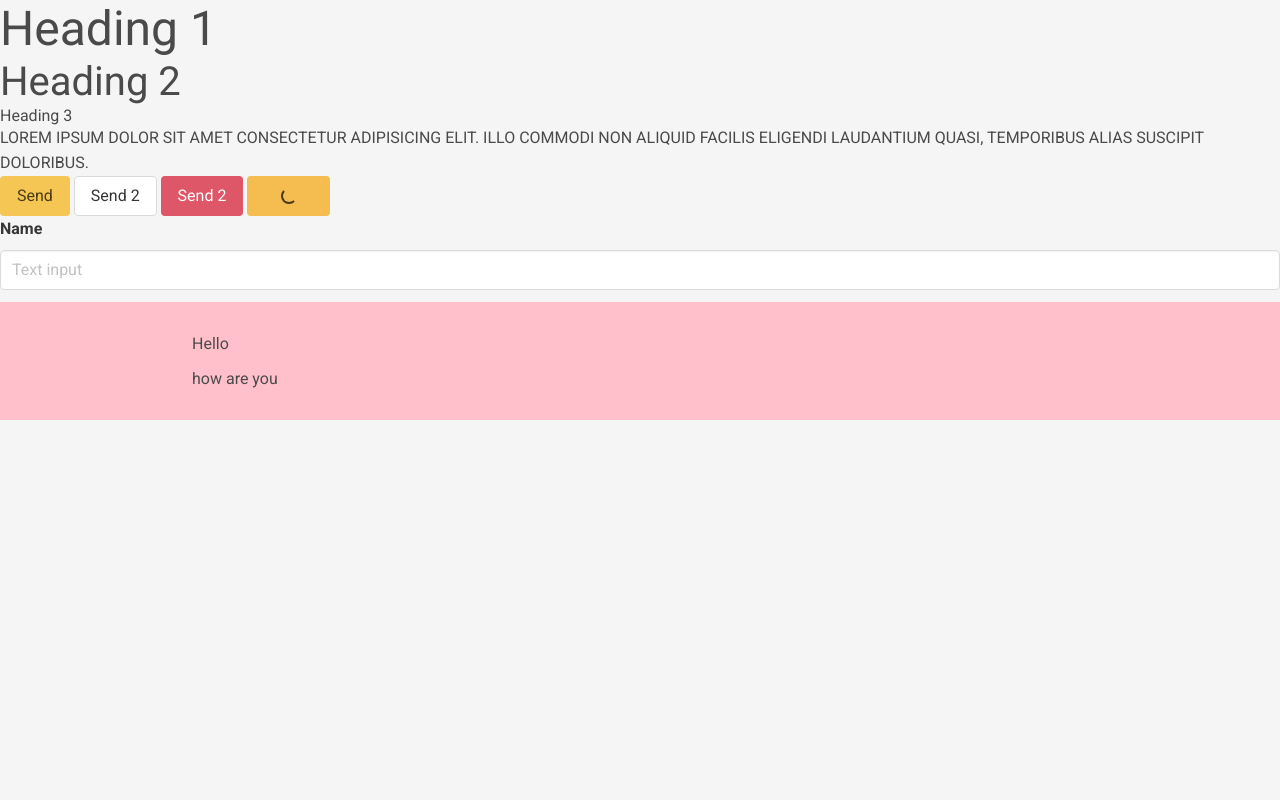
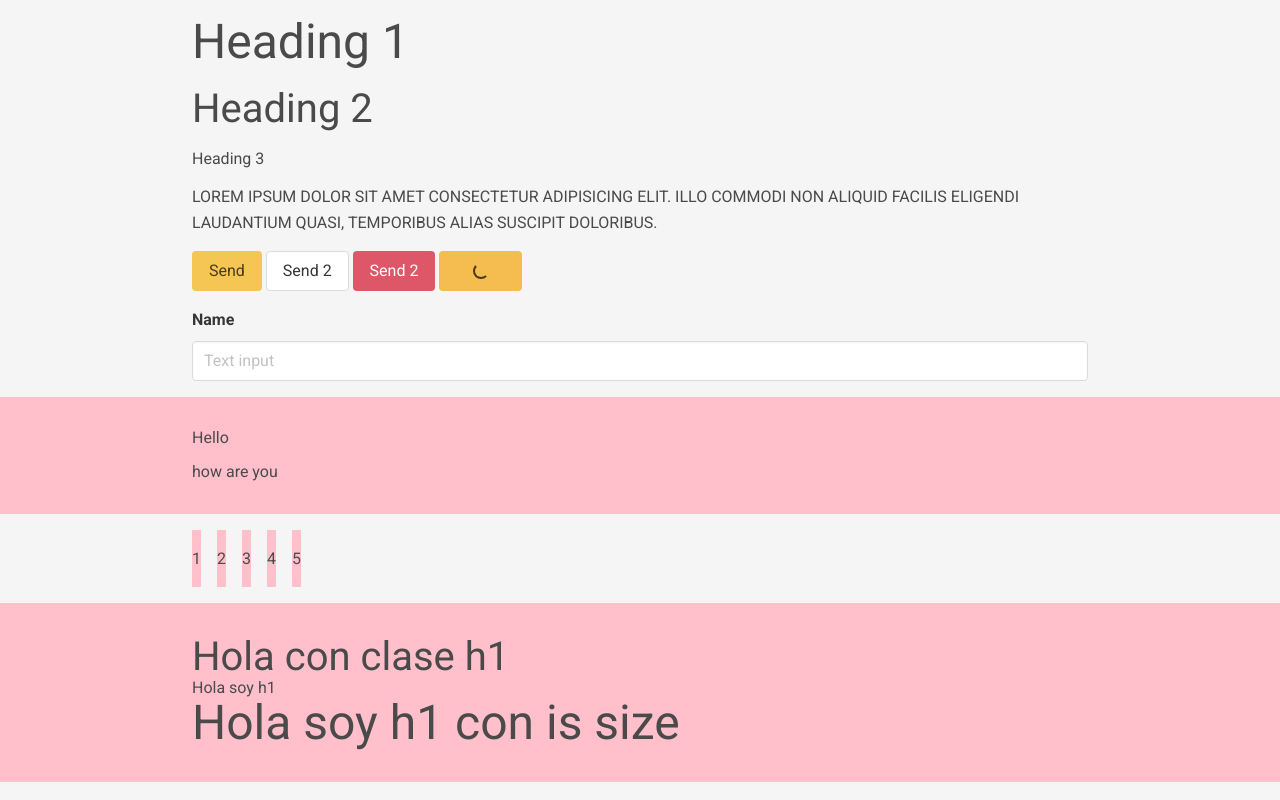
Before and after one commit to lucasdavidferrero/libBulmaSass, a website built with webpack: page index.html in a window 1280 px wide. Built offline with nearby package versions, Linux system fonts and the light colour scheme.

Commit message:
Agrego cambios.

```diff
--- a/index.html
+++ b/index.html
@@ -15,18 +15,23 @@
     </style>
 </head>
 <body>
+    <div class="container flow-content">
         <h1 class="is-size-1">Heading 1</h1>
         <h2 class="is-size-2 is-capitalized">Heading 2</h2>
         <h3>Heading 3</h3>
         <p class="is-uppercase">Lorem ipsum dolor sit amet consectetur adipisicing elit. Illo commodi non aliquid facilis eligendi laudantium quasi, temporibus alias suscipit doloribus.</p>
+        <div>
             <button class="button is-primary">Send</button>
             <button class="button">Send 2</button>
             <button class="button is-danger">Send 2</button>
             <button class="button is-warning is-loading">Send 2</button>
+        </div>
+
         <div class="field">
             <label class="label">Name</label>
             <div class="control">
             <input class="input" type="text" placeholder="Text input">
+            </div>
         </div>
     </div>
     <section class="section">
@@ -35,5 +40,20 @@
             <h2>how are you</h2>
         </div>
     </section>
+    <div class="container flex">
+        <section class="section">1</section>
+        <section class="section">2</section>
+        <section class="section">3</section>
+        <section class="section">4</section>
+        <section class="section">5</section>
+    </div>
+    <div class="section">
+        <div class="container">
+            <h1 class="h1 is-size-5-mobile">Hola con clase h1</h1>
+            <h1>Hola soy h1</h1>
+            <h1 class="is-size-1">Hola soy h1 con is size</h1>
+        </div>
+
+    </div>
 </body>
 </html>
--- a/sass/base/_reset.scss
+++ b/sass/base/_reset.scss
@@ -3,16 +3,15 @@
     box-sizing: border-box;
 }
 body {
-
+    min-height: 100vh;
 }
-
-h1,
-h2,
-h3,
-h4,
-h5,
-h6 {
-    line-height: 1.2;
+h1, .h1
+h2, .h2
+h3, .h3
+h4, .h4
+h5, .h5
+h6, .h6 {
+    line-height: 1.1;
 }
 
 h1,
@@ -24,3 +23,22 @@ h6,
 p {
     margin: 0;
 }
+
+.h1 {
+    font-size: 2.5em;
+}
+.h2 {
+    font-size: 2rem;
+}
+.h3 {
+    font-size: 1.5rem;
+}
+.h4 {
+    font-size: 1.25rem;
+}
+.h5 {
+    font-size: 1rem;
+}
+.h5 {
+    font-size: 0.75rem;
+}
--- a/sass/base/_utils.scss
+++ b/sass/base/_utils.scss
@@ -3,6 +3,9 @@
 /* Layout related utilities */
 .flow-content > * + * {
     margin-top: $flow-space;
+}
+.flow-content-large > * + * {
+    margin-top: calc(flow-space * 2);
 }
 .container {
     padding: $gutter;
@@ -20,3 +23,20 @@
         width: 60%;
     }
 }
+
+.flex {
+    display: flex;
+    flex-direction: column;
+}
+.flex > * + * {
+    margin: ($flow-space * 2) 0 0 0;
+}
+@media (min-width: $break-medium) {
+    .flex {
+      flex-direction: row;
+    }
+
+    .flex > * + * {
+      margin: 0 0 0 $flow-space;
+    }
+}
--- a/sass/components/_all.scss
+++ b/sass/components/_all.scss
@@ -0,0 +1 @@
+@import "./message";
--- /dev/null
+++ b/sass/components/_message.scss
@@ -0,0 +1,3 @@
+.message {
+
+}
--- a/sass/helpers/_variables.scss
+++ b/sass/helpers/_variables.scss
@@ -15,9 +15,11 @@ $clr-dark: hsl(0, 0%, 21%);
 $bg-body:hsl(0, 0%, 96%);
 $body-fs: 1em; // font-size
 $body-line-h: 1.6;
+$clr-text: hsl(0, 0%, 29%);
 
 //layout
 $flow-space: 1rem;
+$pad: 1rem;
 
 // Breakpoints
 $gutter: 1rem;
--- a/sass/vendors/_bulma.scss
+++ b/sass/vendors/_bulma.scss
@@ -16,6 +16,7 @@ $body-background-color: $bg-body;
 $body-family: $base-font;
 $body-font-size: $body-fs;
 $body-line-height: $body-line-h;
+$text: $clr-text;
 
 //Bulma's breakpoints and layout
 $gap: $gutter;
```
Lines whose indentation alone changed are shown as unchanged.
